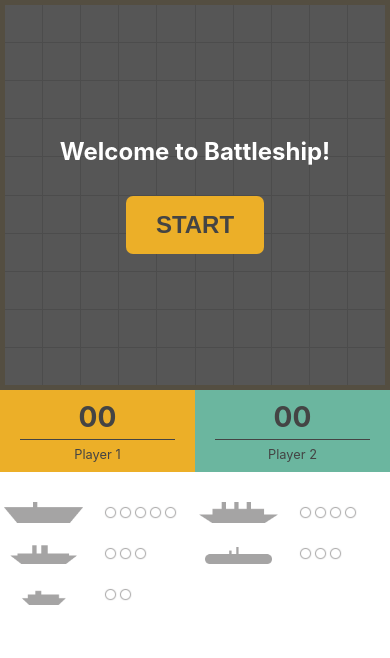
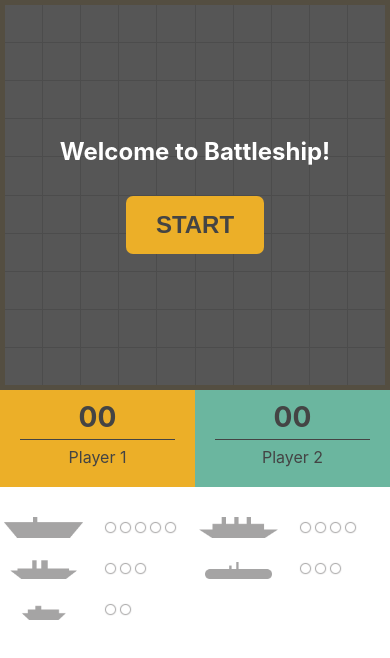
Before and after one commit to rosc0/battleship, a React (Create React App) app: page / in a window 390 px wide. Shown: the top 658 px of the page. Built offline with nearby package versions, Linux system fonts and the light colour scheme.

Commit message:
Style fix - A little more of a gap under the score on small screens

```diff
--- a/src/components/scores/Scores.styles.scss
+++ b/src/components/scores/Scores.styles.scss
@@ -38,12 +38,18 @@
     .player-name {
       border-top: 1px solid $textColor;
       margin-top: 5px;
+      margin-bottom: 10px;
       padding-top: 7px;
-      font-size: 0.80rem;
+      font-size: 1rem;
       white-space: nowrap;
 
       @include breakpoint(sm) {
-        font-size: 1.2rem;
+
+      }
+
+      @include breakpoint(sm) {
+        font-size: 1.3rem;
+        margin-bottom: 5px;
       }
     }
   }
```
